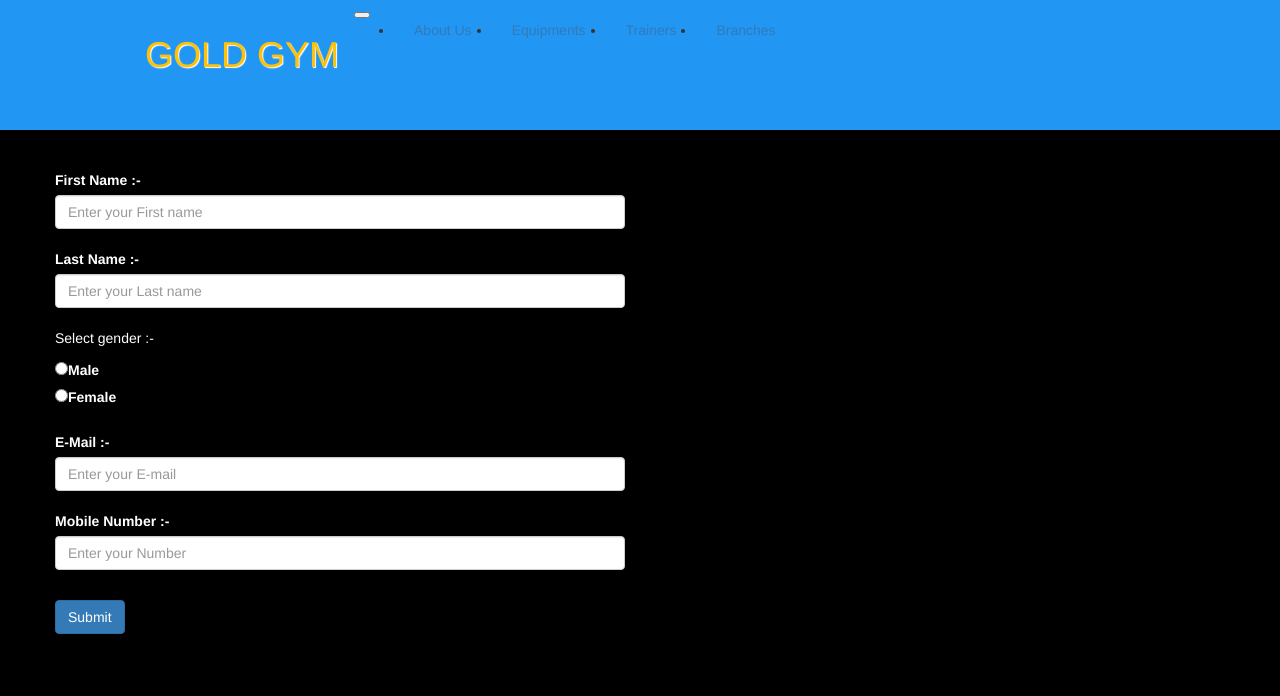
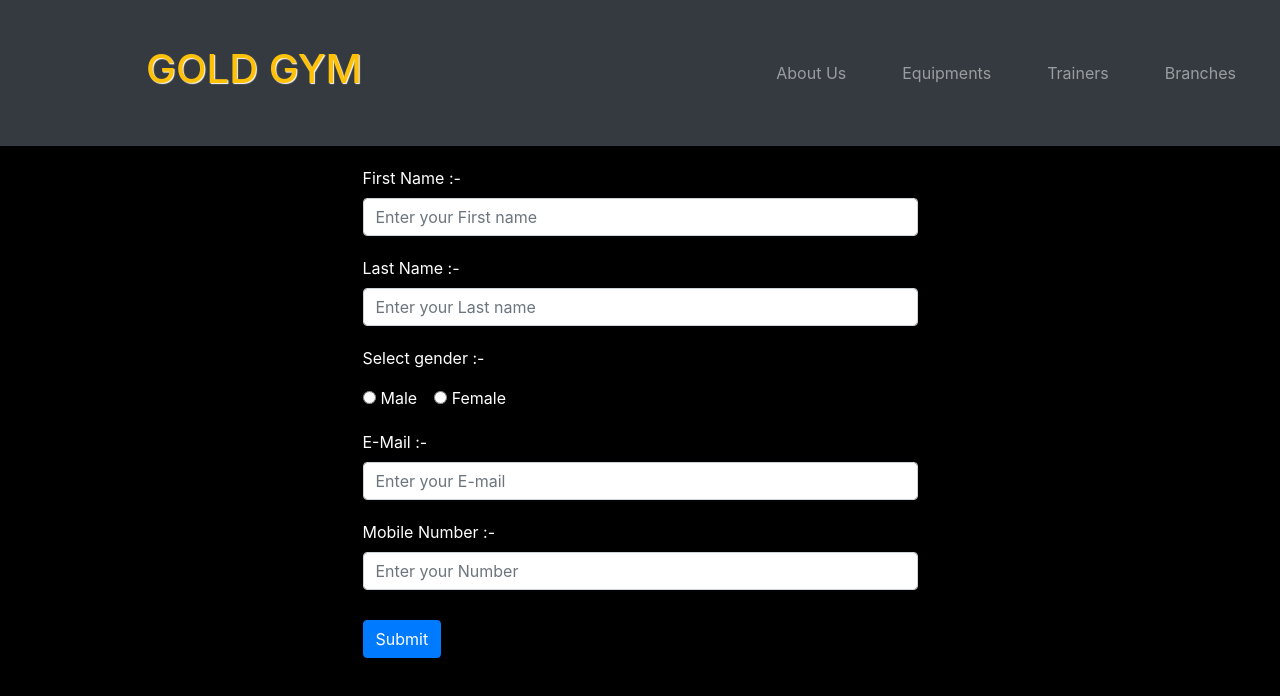
Before and after one commit to Yagnesh4/module-5, a plain HTML site: page gym-snippets/gym-login.html in a window 1280 px wide. Drawn offline with nearby package versions, Linux system fonts and the light colour scheme; files that its build step writes are made by us from their sources.

Commit message:
Update gym-login.html

```diff
--- a/gym-snippets/gym-login.html
+++ b/gym-snippets/gym-login.html
@@ -5,8 +5,8 @@
 	<meta http-equiv="X-UA-Compatible" content="IE=edge">
 	<meta name="viewport" content="width=device-width, initial-scale=1">
 	<title>GOLD GYM</title>
-	<link rel="stylesheet" href="../css/bootstrap.min.css">
-	<link rel="stylesheet" href="gym-css.css">
+	<link rel="stylesheet" href="../gym-css/bootstrap.min.css">
+	<link rel="stylesheet" href="../gym-css/gym-css.css">
 </head>
 <body>
 	<header>
@@ -100,8 +100,8 @@
 
 	</div>
 
-	<script src="../js/jquery-3.5.1.min.js"></script>
-	<script src="../js/bootstrap.min.js"></script>
+	<script src="../gym-js/jquery-3.5.1.min.js"></script>
+	<script src="../gym-js/bootstrap.min.js"></script>
 	<script src=""></script>
 </body>
 </html>
```
